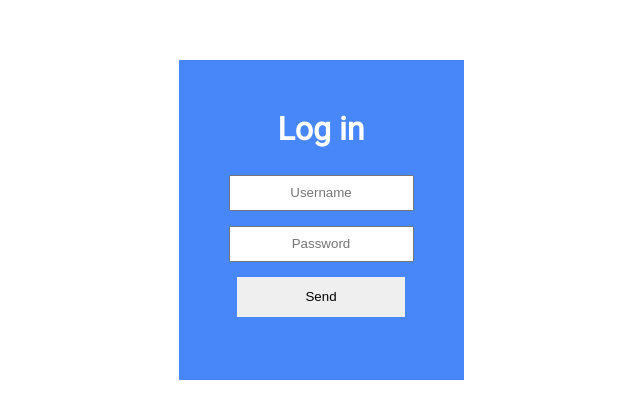
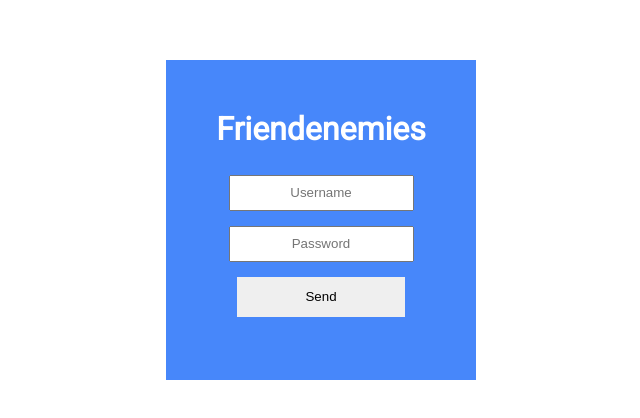
Before and after one commit to oriolraventosc/202209-w7chwe-front-oriol-raventos, a React (Create React App) app: page /home in a window 1280 px wide. Shown: the part 180-598 px from the top of the page, without its empty margins (319-959 px from the left). Built offline with nearby package versions, Linux system fonts and the light colour scheme; no server answers.

Commit message:
Update LoginForm.tsx

```diff
--- a/src/components/LoginForm/LoginForm.tsx
+++ b/src/components/LoginForm/LoginForm.tsx
@@ -38,7 +38,7 @@ const LoginForm = (): JSX.Element => {
   return (
     <LoginFormStyled className="page-container">
       <div className="page-container__box">
-        <h2 className="page-container__box__title">Log in</h2>
+        <h2 className="page-container__box__title">Friendenemies</h2>
         <form className="form" onSubmit={handleSubmit}>
           <div className="form-container">
             <label className="form__label" htmlFor="username"></label>
```
